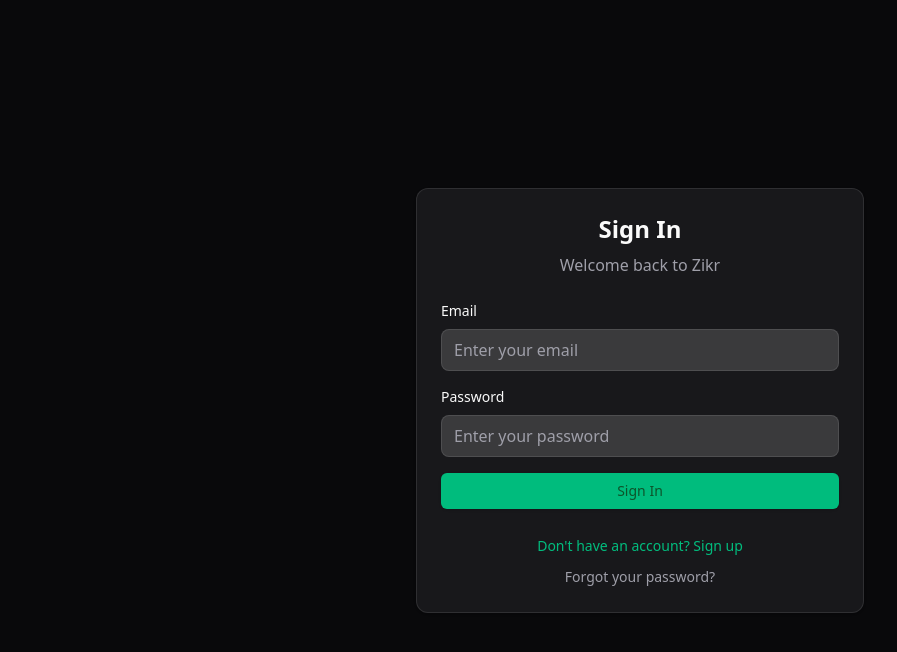
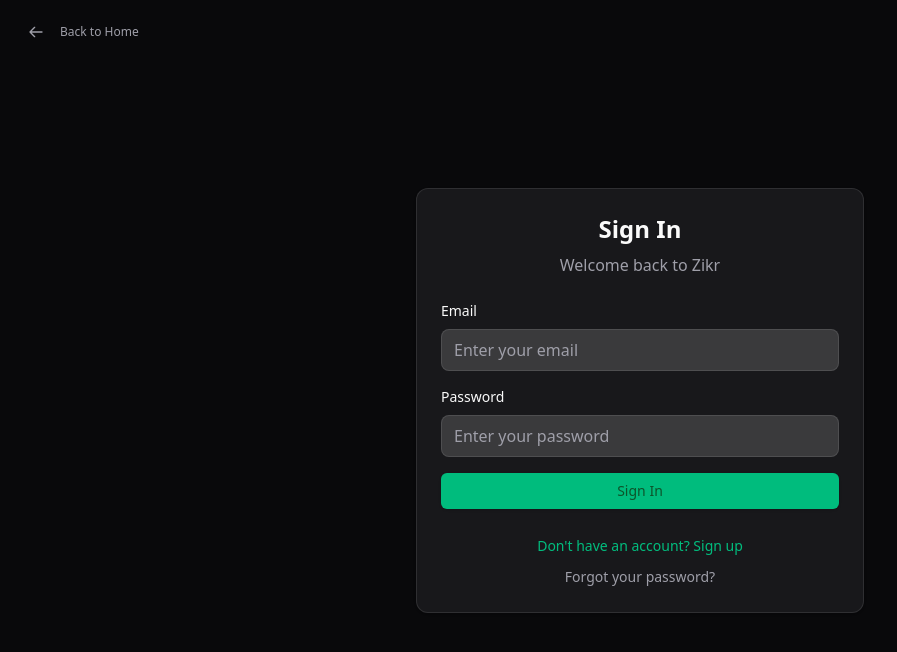
Before and after one commit to apsbd/zikr, a Next.js app: page /login in a window 1280 px wide. Shown: the top 652 px of the page, without its empty margins (0-897 px from the left). Built offline with nearby package versions, Linux system fonts and the light colour scheme; no server answers.

Commit message:
feat: enhance login page with back button and proper auth state handling

```diff
--- a/src/app/login/page.tsx
+++ b/src/app/login/page.tsx
@@ -1,5 +1,65 @@
+'use client';
+
+import { useRouter } from 'next/navigation';
+import { useAuth } from '@/contexts/auth';
+import { useEffect } from 'react';
 import AuthForm from '@/components/Auth/AuthForm';
+import { Button } from '@/components/ui/button';
 
 export default function LoginPage() {
-    return <AuthForm />;
+    const router = useRouter();
+    const { user, loading } = useAuth();
+
+    // Redirect to home if already authenticated
+    useEffect(() => {
+        if (user && !loading) {
+            router.push('/');
+        }
+    }, [user, loading, router]);
+
+    // Show loading while checking auth
+    if (loading) {
+        return (
+            <div className='min-h-screen flex items-center justify-center'>
+                <div className='text-center'>
+                    <div className='w-8 h-8 border-4 border-primary border-t-transparent rounded-full animate-spin mx-auto mb-4'></div>
+                    <p className='text-muted-foreground'>Loading...</p>
+                </div>
+            </div>
+        );
+    }
+
+    // Don't show login form if user is authenticated
+    if (user) {
+        return null;
+    }
+
+    return (
+        <div className='min-h-screen bg-background'>
+            {/* Back button */}
+            <div className='absolute top-4 left-4 z-10'>
+                <Button
+                    variant='ghost'
+                    size='sm'
+                    onClick={() => router.push('/')}
+                    className='text-muted-foreground hover:text-foreground'>
+                    <svg
+                        className='w-4 h-4 mr-2'
+                        fill='none'
+                        stroke='currentColor'
+                        viewBox='0 0 24 24'>
+                        <path
+                            strokeLinecap='round'
+                            strokeLinejoin='round'
+                            strokeWidth={2}
+                            d='M10 19l-7-7m0 0l7-7m-7 7h18'
+                        />
+                    </svg>
+                    Back to Home
+                </Button>
+            </div>
+
+            <AuthForm />
+        </div>
+    );
 }
```
